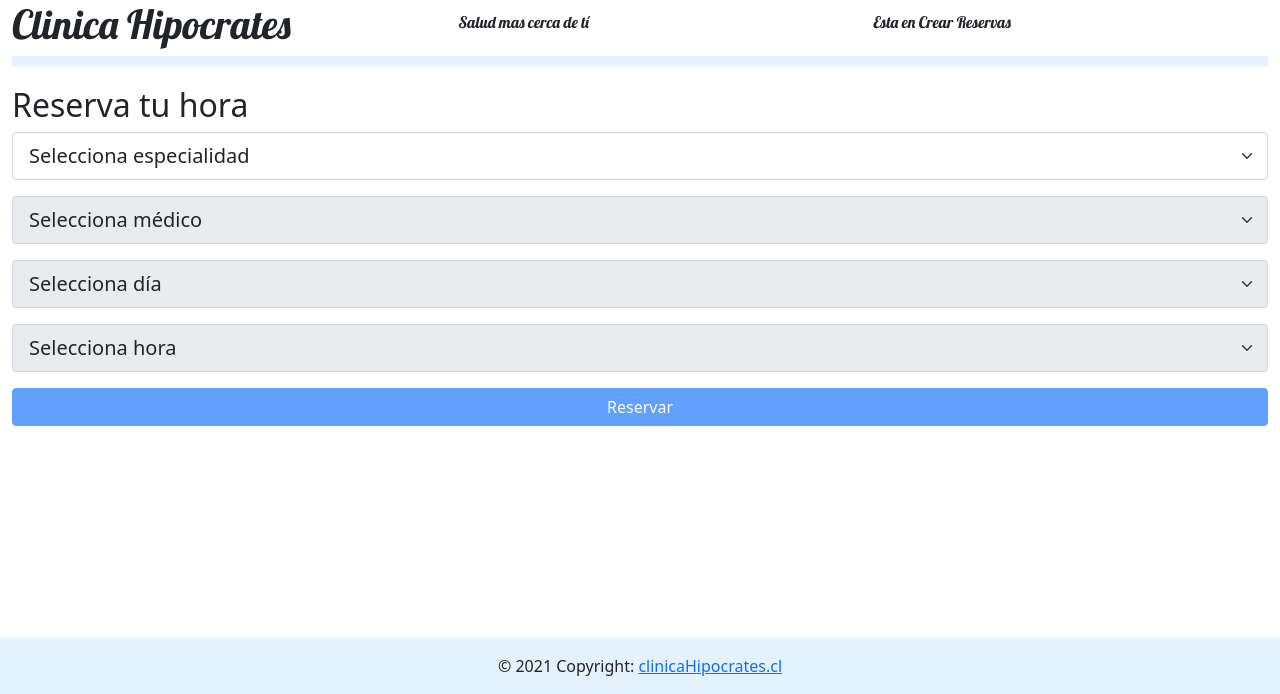
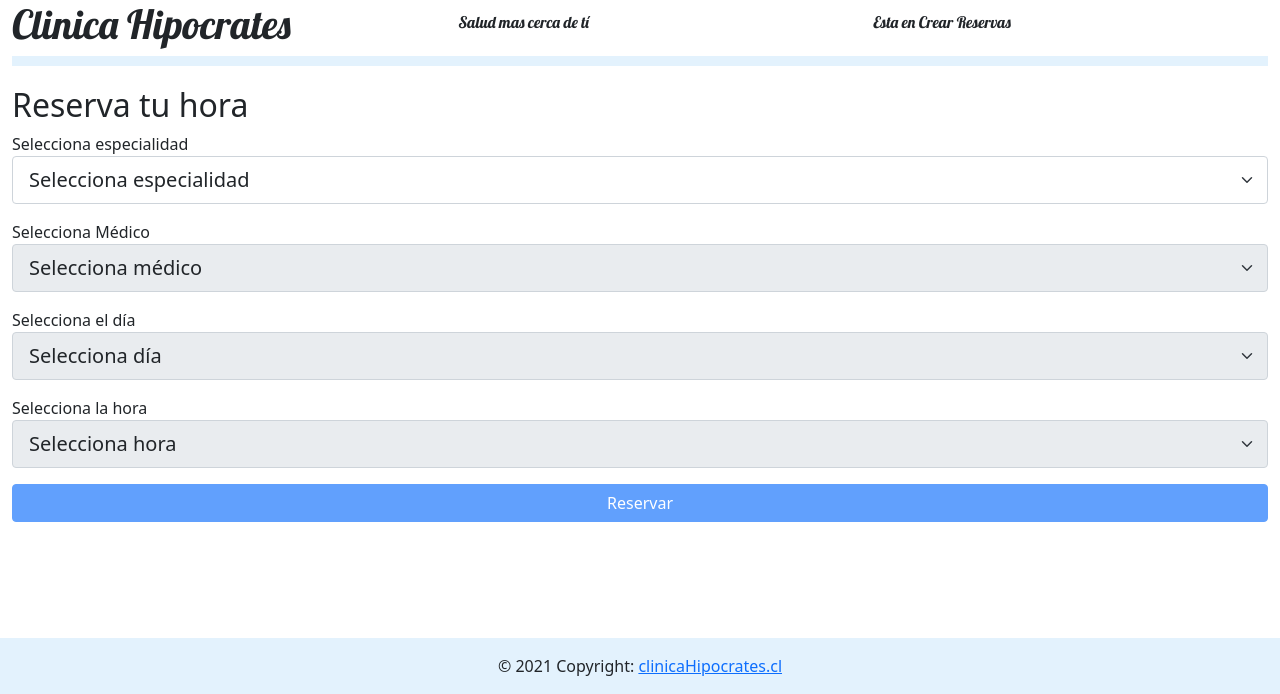
Before and after one commit to viceduoc/hipocrates, a Django app: page /crear-reserva.html in a window 1280 px wide. Shown: the part 106-800 px from the top of the page. Run offline with Django 3.2, Linux system fonts and the light colour scheme.

Commit message:
correcion nombres

```diff
--- a/clinica/templates/clinica/crear-reserva.html
+++ b/clinica/templates/clinica/crear-reserva.html
@@ -76,13 +76,16 @@
     </div>
     <div class="row row-cols-1">
         <div class="col">
+            <label for="selEsp">Selecciona especialidad</label>
             <select class="form-select form-select-lg mb-3" id="selEsp" aria-label=".form-select-lg example">
+
                 <option value="" selected>Selecciona especialidad</option>
                 <option value="1">Medicina General</option>
                 <option value="2">Imagenologia</option>
               </select>
         </div>
         <div class="col">
+            <label for="selMed">Selecciona Médico</label>
             <select class="form-select form-select-lg mb-3" id="selMed" disabled aria-label=".form-select-lg example">
                 <option value="" selected>Selecciona médico</option>
                 <option value="1">Juan Perez</option>
@@ -90,6 +93,7 @@
               </select>
         </div>
         <div class="col">
+            <label for="selDia">Selecciona el día</label>
             <select class="form-select form-select-lg mb-3" id="selDia" disabled aria-label=".form-select-lg example">
                 <option value="" selected>Selecciona día</option>
                 <option value="1">25/10/2021</option>
@@ -98,6 +102,7 @@
               </select>
         </div>
         <div class="col">
+            <label for="selHor">Selecciona la hora</label>
             <select class="form-select form-select-lg mb-3" id="selHor" disabled aria-label=".form-select-lg example">
                 <option value="" selected>Selecciona hora</option>
                 <option value="1">09:00</option>
```
